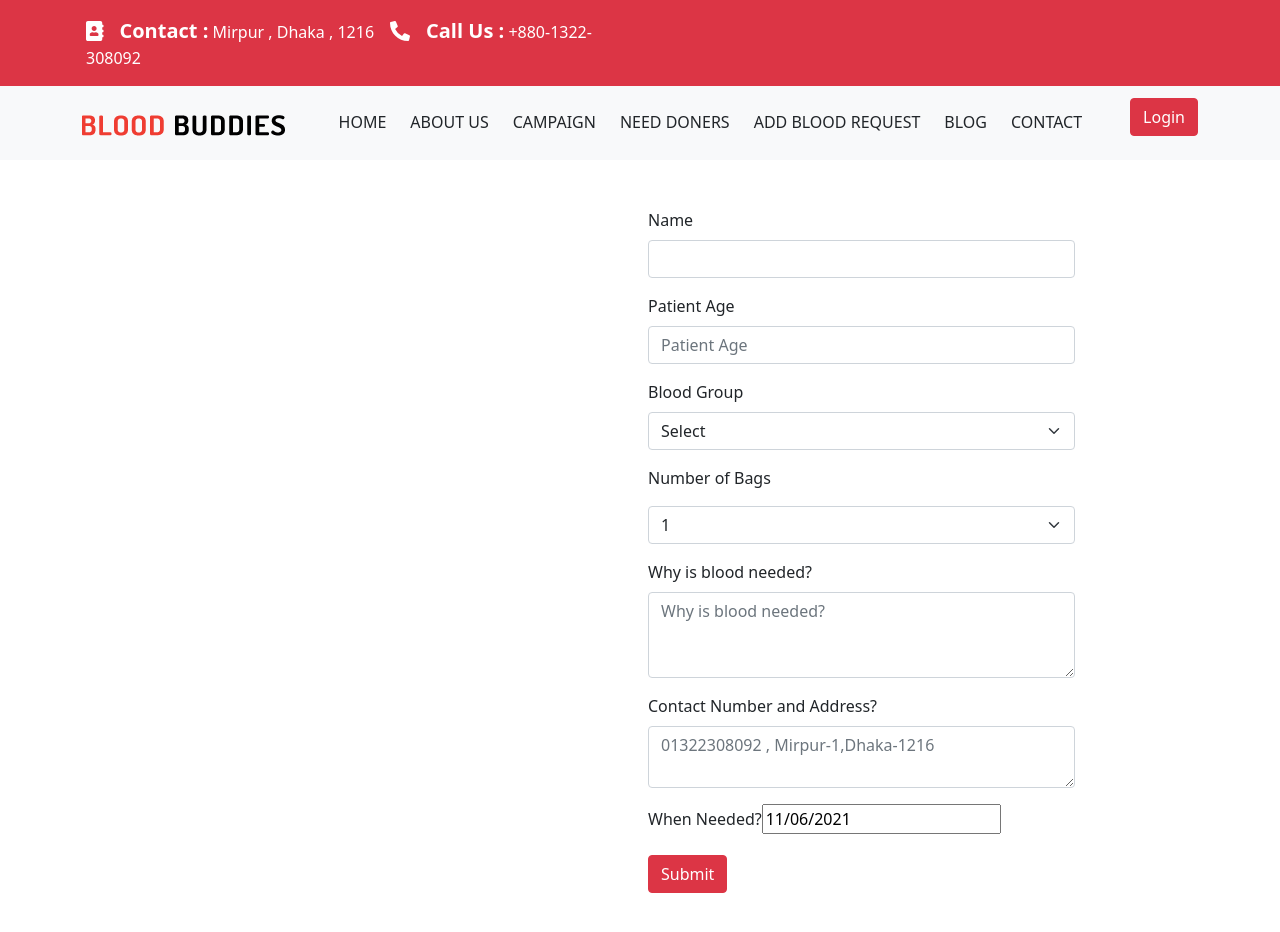
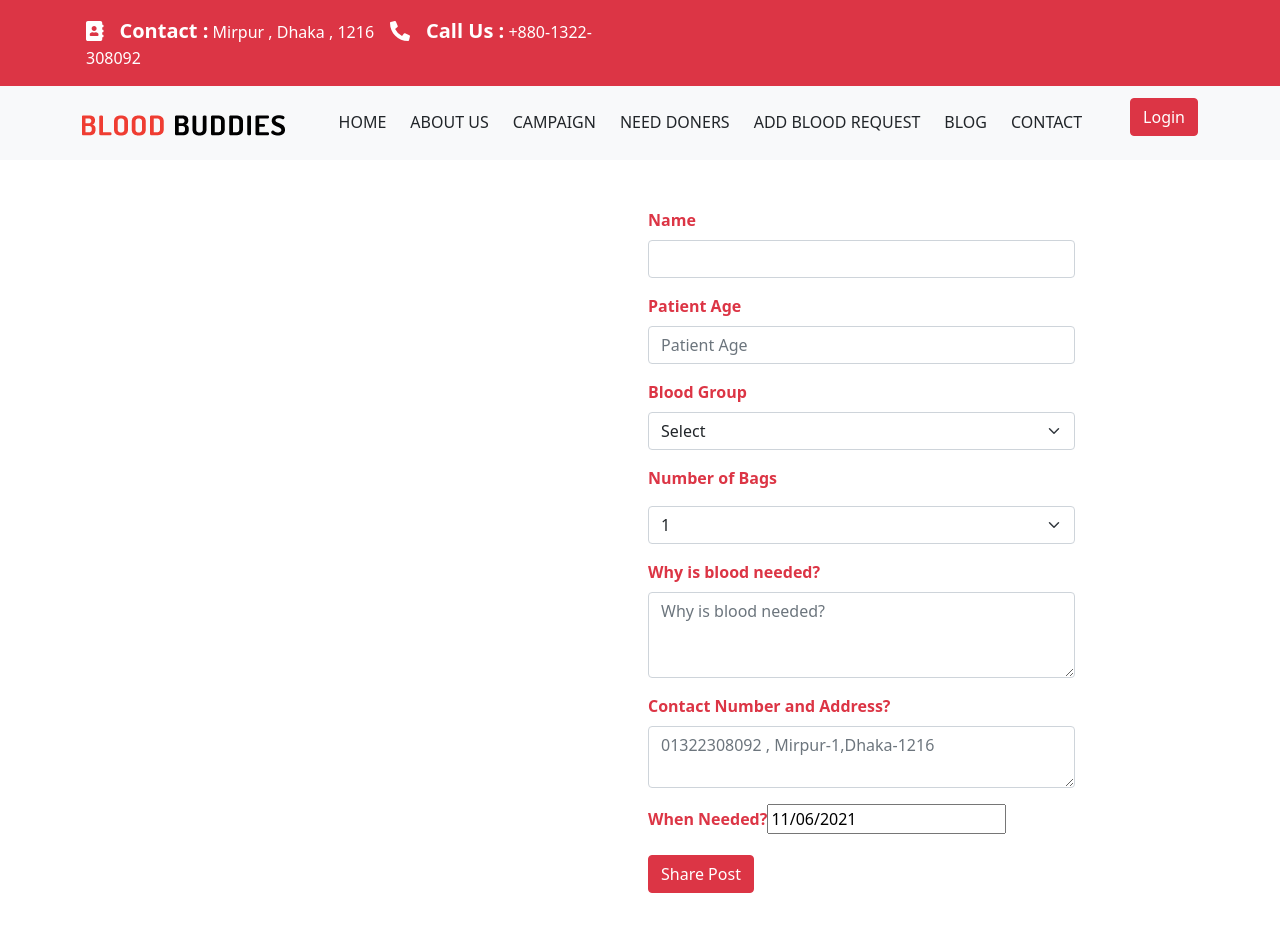
Before and after one commit to isti2623/Blood-Buddies-Client, a React (Create React App) app: page /addBloodRequest in a window 1280 px wide. Shown: the top 932 px of the page. Built offline with nearby package versions, Linux system fonts and the light colour scheme; no server answers.

Commit message:
added doner

```diff
--- a/src/Pages/AddBloodRequest/AddBloodRequest/AddBloodRequest.js
+++ b/src/Pages/AddBloodRequest/AddBloodRequest/AddBloodRequest.js
@@ -59,7 +59,7 @@ const AddBloodRequest = () => {
             <div className="col-md-8 add-blood">
                 <Form onSubmit={handleBloodReqSubmit} className='w-50 my-5 ms-5'>
                     <Form.Group className="mb-3">
-                        <Form.Label>Name</Form.Label>
+                        <Form.Label className="text-danger fw-bold">Name</Form.Label>
                         <Form.Control
                             required
                             type="text"
@@ -70,7 +70,7 @@ const AddBloodRequest = () => {
                     </Form.Group>
 
                     <Form.Group className="mb-3">
-                        <Form.Label>Patient Age</Form.Label>
+                        <Form.Label className="text-danger fw-bold">Patient Age</Form.Label>
 
                         <Form.Control
                             required
@@ -82,7 +82,7 @@ const AddBloodRequest = () => {
 
 
 
-                    <Form.Label>Blood Group</Form.Label>
+                    <Form.Label className="text-danger fw-bold">Blood Group</Form.Label>
                     <Form.Select
                         onBlur={handleOnBlur}
                         name='bloodGroup'
@@ -99,7 +99,7 @@ const AddBloodRequest = () => {
                         <option value="AB-">AB-</option>
                     </Form.Select>
 
-                    <Form.Label className='my-3'>Number of Bags</Form.Label>
+                    <Form.Label className='my-3 text-danger fw-bold'>Number of Bags</Form.Label>
                     <Form.Select
                         onBlur={handleOnBlur}
                         name='numBlood'
@@ -112,7 +112,7 @@ const AddBloodRequest = () => {
                         <option value="5">5</option>
                     </Form.Select>
 
-                    <Form.Group className="mb-3   mt-3">
+                    <Form.Group className="mb-3 text-danger  fw-bold mt-3">
                         <Form.Label>Why is blood needed?</Form.Label>
                         <Form.Control
                             placeholder='Why is blood needed?'
@@ -123,7 +123,7 @@ const AddBloodRequest = () => {
                             rows={3} />
                     </Form.Group>
 
-                    <Form.Group className="mb-3   mt-3">
+                    <Form.Group className="mb-3 text-danger  fw-bold mt-3">
                         <Form.Label>Contact Number and Address?</Form.Label>
                         <Form.Control placeholder='01322308092 , Mirpur-1,Dhaka-1216'
                             as="textarea"
@@ -132,14 +132,15 @@ const AddBloodRequest = () => {
                             name='contact'
                             rows={2} />
                     </Form.Group>
-                    <Form.Label>When Needed?</Form.Label>
+                    <Form.Label className="text-danger fw-bold">When Needed?</Form.Label>
                     <DatePicker
+                        value={bloodReq.date}
                         selected={startDate}
                         name="date"
                         onChange={(date) => setBloodReq({ ...bloodReq, date: date.toDateString() })} />
 
                     <Button className='mt-3' variant="danger" type="submit">
-                        Submit
+                        Share Post
                     </Button>
                     {
                         bloodSuccess && <Alert className='mt-3' variant='success'>
```
